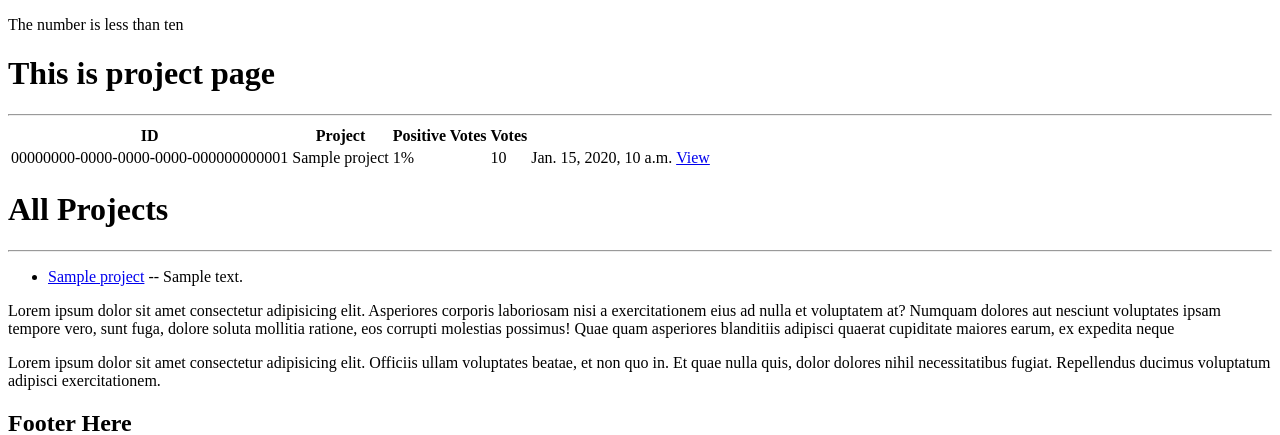
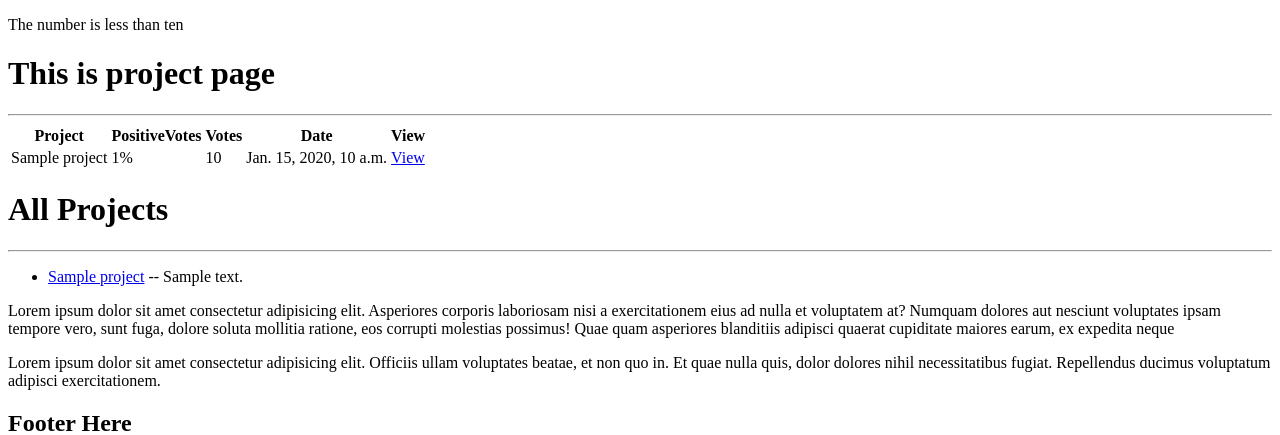
Before and after one commit to IamRidoyRoy/DeveloperBD, a Django app: page / in a window 1280 px wide. Shown: the part 108-543 px from the top of the page. Run offline with Django 4.2, Linux system fonts and the light colour scheme; tables that the repository leaves empty hold one stand-in row (values such as "Sample post").

Commit message:
Create and Read functionality added

```diff
--- a/projects/forms.py
+++ b/projects/forms.py
@@ -4,4 +4,4 @@ from .models import Project
 class ProjectForm(ModelForm):
     class Meta:
         model = Project
-        fields = '__all__'
+        fields = ['title', 'description', 'demo_link', 'tags']
--- a/projects/templates/project/projects.html
+++ b/projects/templates/project/projects.html
@@ -20,15 +20,16 @@
 
 <table>
         <tr>
-                <th>ID</th>
+                <!-- <th>ID</th> -->
                 <th>Project</th>
-                <th>Positive Votes</th>
+                <th>PositiveVotes</th>
                 <th>Votes</th>
-                <th></th>
+                <th>Date</th>
+                <th>View</th>
         </tr>
         {% for projects in allproject %}
         <tr>
-                <td>{{projects.id}}</td>
+                <!-- <td>{{projects.id}}</td> -->
                 <td>{{projects.title}}</td>
                 <td>{{projects.vote_ratio}}%</td>
                 <td>{{projects.vote_total}}</td>
--- a/projects/views.py
+++ b/projects/views.py
@@ -1,7 +1,7 @@
 from multiprocessing import context
 from pydoc import describe
 from turtle import title
-from django.shortcuts import render
+from django.shortcuts import redirect, render
 # Create your views here.
 from unicodedata import name
 from django.shortcuts import HttpResponse
@@ -25,6 +25,9 @@ def singleproject(request, pk):
 
 
 def createProject(request):
-    form = ProjectForm()
+    form = ProjectForm(request.POST)
+    if form.is_valid():
+        form.save()
+        return redirect('project')
     context = {'form': form}
     return render(request, "project/project_form.html", context)
```
